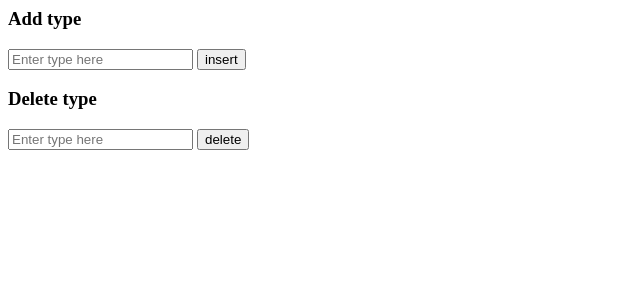
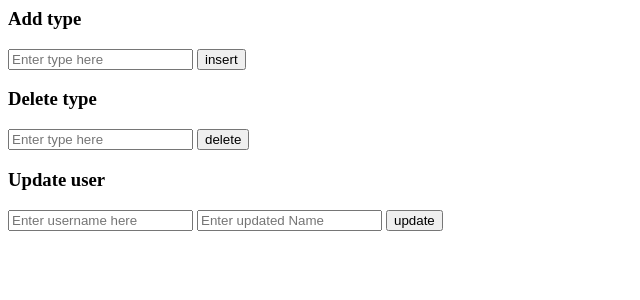
Before and after one commit to moatazsamir1997/tedx, a PHP site: page /type/type.php in a window 1280 px wide. Shown: the top 300 px of the page, without its empty margins (0-640 px from the left). Run offline with PHP 8.4, Linux system fonts and the light colour scheme.

Commit message:
Update type.php

```diff
--- a/type/type.php
+++ b/type/type.php
@@ -15,7 +15,12 @@
 			<input type="submit" name="deleteType" value="delete">
 		</form>
 
-
+		<form method="POST" action="#">
+			<h3>Update user</h3>
+			<input type="text" name="typeName" placeholder="Enter username here">
+			<input type="text" name="updatedName" placeholder="Enter updated Name">
+			<input type="submit" name="updateAccount" value="update">
+		</form>
 
 <p>
 
@@ -76,4 +81,33 @@
 		else {echo "0 results";}
 	}
 
+	if(isset($_POST['updateAccount']))
+	{
+		$requestedName = $_POST["typeName"];
+		$updatedName = $_POST["updatedName"];
+		var_dump($requestedName);
+		var_dump($updatedName);
+		echo '<br>';
+		if ($requestedName != "") {
+			$update="UPDATE `usertype`
+			SET `name` = '$updatedName'
+			WHERE `name` = '$requestedName' ;";
+			$result = mysqli_query($conn, $update);
+		}
+
+
+		$select="SELECT * FROM `usertype`";
+		$result = mysqli_query($conn,$select);
+		if ($result->num_rows > 0)
+		{
+			// output data of each row
+			while($row = $result->fetch_assoc()) {
+				echo $row["name"]."<br>";
+			}
+		}
+		else {echo "0 results";
+		}
+	}
+
+
 ?>
```
